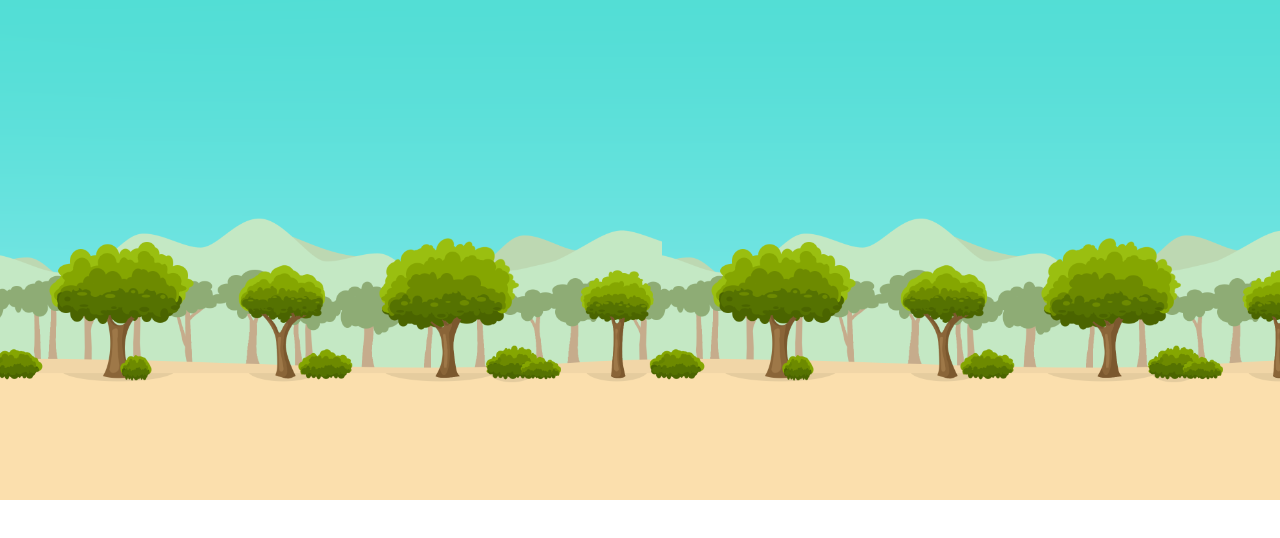
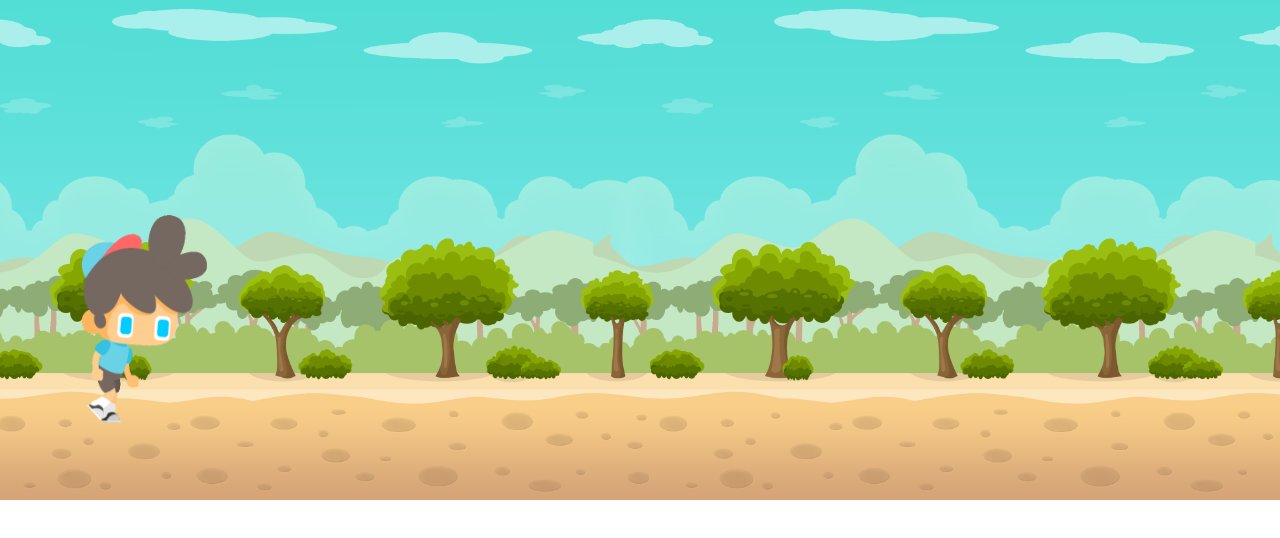
Before and after one commit to YasserB94/JS_parallax, a plain HTML site: page index.html in a window 1280 px wide. Drawn offline with Linux system fonts and the light colour scheme.

Commit message:
Added more layers Added ground layer Added clouds layers Added runner

```diff
--- a/index.html
+++ b/index.html
@@ -10,11 +10,17 @@
   <body>
     <div class="parallax--container">
       <div class="background">
+        <div class="ground"></div>
         <div class="trees--and--bushes"></div>
         <div class="trees--distant"></div>
+        <div class="hedge"></div>
         <div class="hill--one"></div>
         <div class="hill--two"></div>
+        <div class="clouds"></div>
+        <div class="clouds--distant--one"></div>
+        <div class="clouds--distant--two"></div>
       </div>
+      <div class="runner"></div>
     </div>
   </body>
 </html>
--- a/styles.css
+++ b/styles.css
@@ -2,6 +2,12 @@
     margin: 0;
     padding: 0;
     box-sizing: border-box;
+}
+@keyframes moveLeft {
+    from{background-position: 0px 0px;
+}
+    to{background-position: -100% 0px;
+    }
 }
 .parallax--container{
     z-index: -1;
@@ -9,7 +15,6 @@
     height: 500px;
     position: relative;
     transform-style: preserve-3d;
-
 }
 .background{
     width: 100%;
@@ -26,44 +31,61 @@
     bottom: 0;
     position: absolute;
 }
+.ground{
+    z-index: 100;
+    background-image: url(./assets/challenge-images/ground.png);
+    animation: moveLeft 10s linear infinite;
+}
 .trees--and--bushes{
     z-index: 50;
     background-image: url(./assets/challenge-images/trees-and-bushes.png);
-    animation: animateTreesAndBushes 10s linear infinite;
+    animation: moveLeft 10s linear infinite;
 }
-@keyframes animateTreesAndBushes{
-    from{
-        background-position: 0px 0px;
-    }
-    to{
-        background-position: -100% 0px;
-    }
+.hedge{
+    z-index: 45;
+    background-image: url(./assets/challenge-images/bushes-hedge.png);
+    animation: moveLeft 30s linear infinite;
+}
 
-}
 .trees--distant{
     z-index: 40;
     background-image: url(./assets/challenge-images/trees-distant.png);
-    animation: animateDistantTrees 30s linear infinite;
-}
-@keyframes animateDistantTrees{
-    from{background-position: 0px 0px;}
-    to{background-position: -100% 0px;}
+    animation: moveLeft 30s linear infinite;
 }
 .hill--one{
     z-index: 20;
     background-image: url(./assets/challenge-images/hill-v1.png);
-    animation: animateHillOne 60s linear infinite;
-}
-@keyframes animateHillOne {
-    from{background-position: 0px 0px;}
-    to{background-position: -100% 0px;}
+    animation: moveLeft 60s linear infinite;
 }
 .hill--two{
     z-index: 21;
     background-image: url(./assets/challenge-images/hill-v2.png);
-    /* animation: animateHillTwo 45s linear infinite; */
+    animation: moveLeft 45s linear infinite;
 }
-@keyframes animateHillTwo {
-    from{background-position: 0px 0px;}
-    to{background-position: -100% 0px;}
+.clouds{
+    z-index: 20;
+    background-image: url(./assets/challenge-images/clouds.png);
+    animation: moveLeft 28s linear infinite;
 }
+.clouds--distant--one{
+    z-index: 19;
+    background-image: url(./assets/challenge-images/clouds-distant-500.png);
+    animation: moveLeft 120s linear infinite;
+}
+.clouds--distant--two{
+    z-index: 1;
+    opacity: 50%;
+    background-image: url(./assets/challenge-images/clouds-texture-big.png);
+    animation: moveLeft 90s linear infinite;
+}
+.runner{
+    position: absolute;
+    bottom: 50px;
+    left: 50px;
+    background-size: contain;
+    width: 50%;
+    height: 50%;
+    z-index: 100;
+    background-repeat: no-repeat;
+    background-image: url(./assets/challenge-images/run.gif);
+}
```
